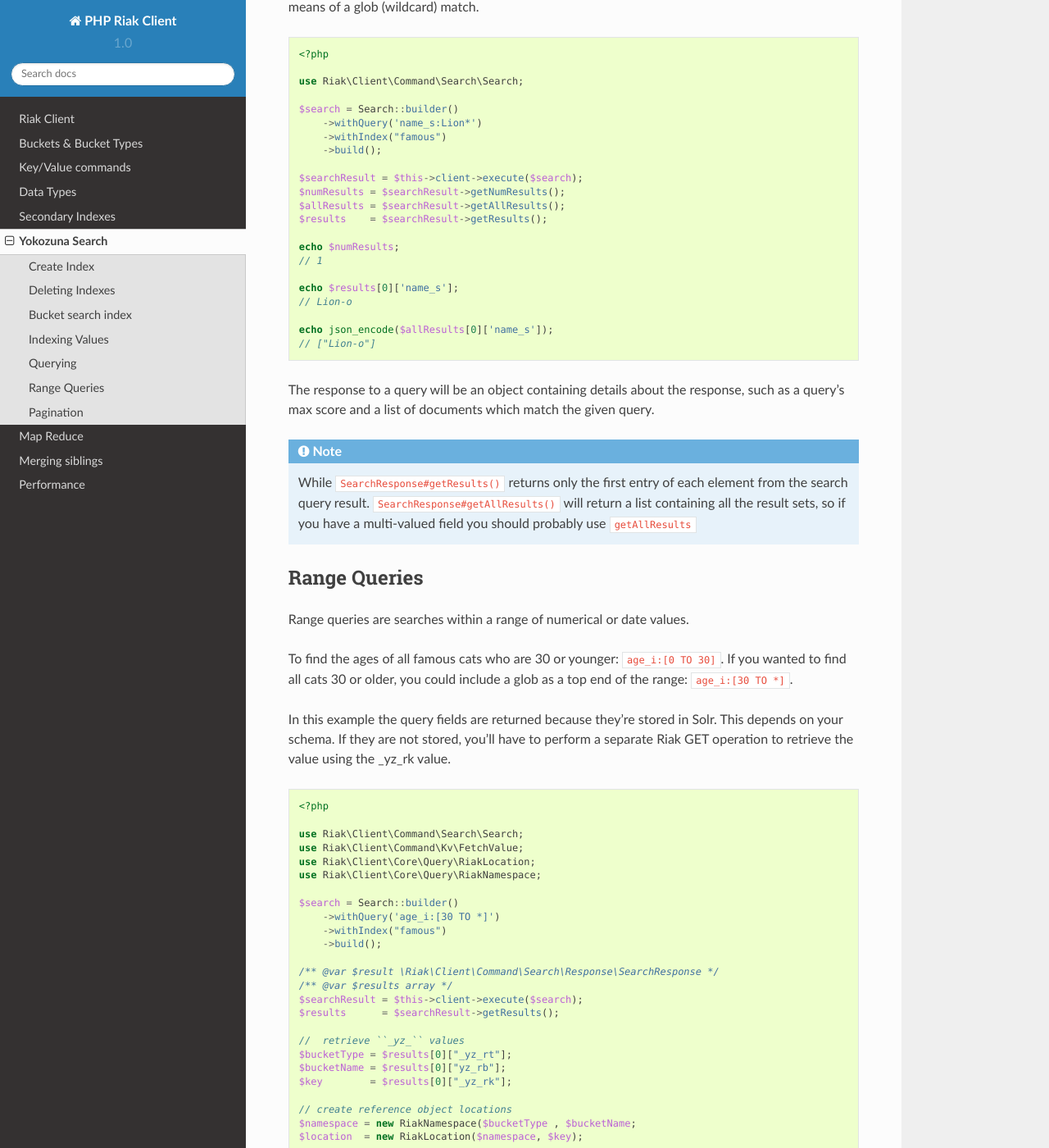
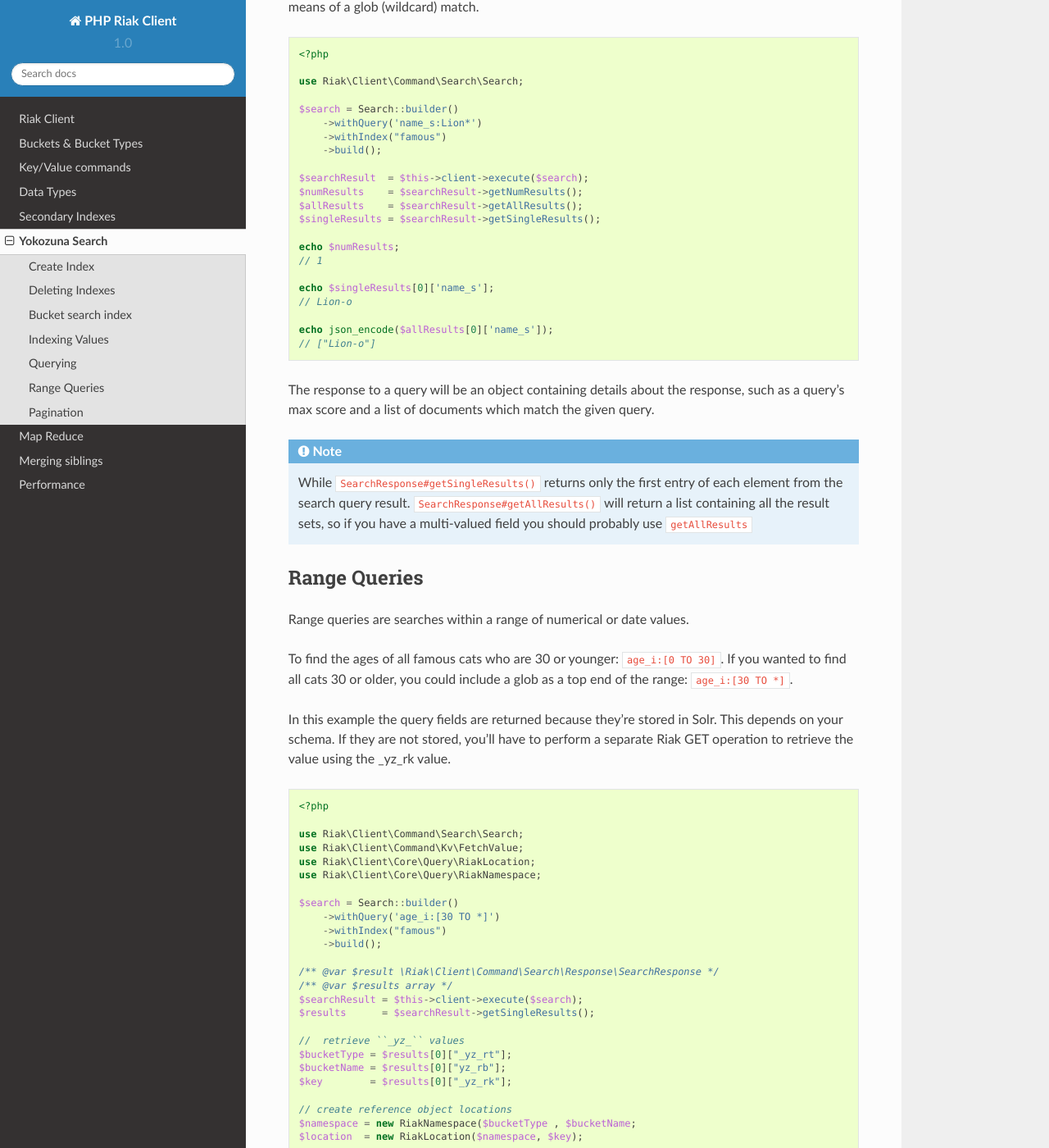
Before and after one commit to php-riak/riak-client, a Sphinx documentation site: the page built from docs/source/yokozuna-search.rst, in a window 1280 px wide and 1400 px high, scrolled down 2870 px. Shown: the whole window at 82% size. Built offline with Sphinx 7.4.7 and the Read the Docs theme 2.0.0, drawn with Linux system fonts in a browser that asks for light colours; some of the changed text lies outside the part shown.

Commit message:
rename SearchResponse#getResults() to SearchResponse#getSingleResults()

```diff
--- a/docs/source/yokozuna-search.rst
+++ b/docs/source/yokozuna-search.rst
@@ -179,15 +179,15 @@ This example searches for all documents in which the name_s value begins with Li
         ->withIndex("famous")
         ->build();
 
-    $searchResult = $this->client->execute($search);
-    $numResults = $searchResult->getNumResults();
-    $allResults = $searchResult->getAllResults();
-    $results    = $searchResult->getResults();
+    $searchResult  = $this->client->execute($search);
+    $numResults    = $searchResult->getNumResults();
+    $allResults    = $searchResult->getAllResults();
+    $singleResults = $searchResult->getSingleResults();
 
     echo $numResults;
     // 1
 
-    echo $results[0]['name_s'];
+    echo $singleResults[0]['name_s'];
     // Lion-o
 
     echo json_encode($allResults[0]['name_s']);
@@ -197,7 +197,7 @@ The response to a query will be an object containing details about the response,
 such as a query's max score and a list of documents which match the given query.
 
 .. note::
-    While ``SearchResponse#getResults()`` returns only the first entry of each element from the search query result.
+    While ``SearchResponse#getSingleResults()`` returns only the first entry of each element from the search query result.
     ``SearchResponse#getAllResults()`` will return a list containing all the result sets, so if you have a multi-valued field you should probably use ``getAllResults``
 
 --------------
@@ -229,7 +229,7 @@ This depends on your schema. If they are not stored, you'll have to perform a se
     /** @var $result \Riak\Client\Command\Search\Response\SearchResponse */
     /** @var $results array */
     $searchResult = $this->client->execute($search);
-    $results      = $searchResult->getResults();
+    $results      = $searchResult->getSingleResults();
 
     //  retrieve ``_yz_`` values
     $bucketType = $results[0]["_yz_rt"];
@@ -289,6 +289,6 @@ For example, assuming we want two results per page, getting the second page is e
     /** @var $result \Riak\Client\Command\Search\Response\SearchResponse */
     /** @var $results array */
     $searchResult = $this->client->execute($search);
-    $results      = $searchResult->getResults();
+    $results      = $searchResult->getAllResults();
 
 .. _`Basho Search Docs`: http://docs.basho.com/riak/latest/dev/using/search/
```
Also changed, not shown: 4 other files.
